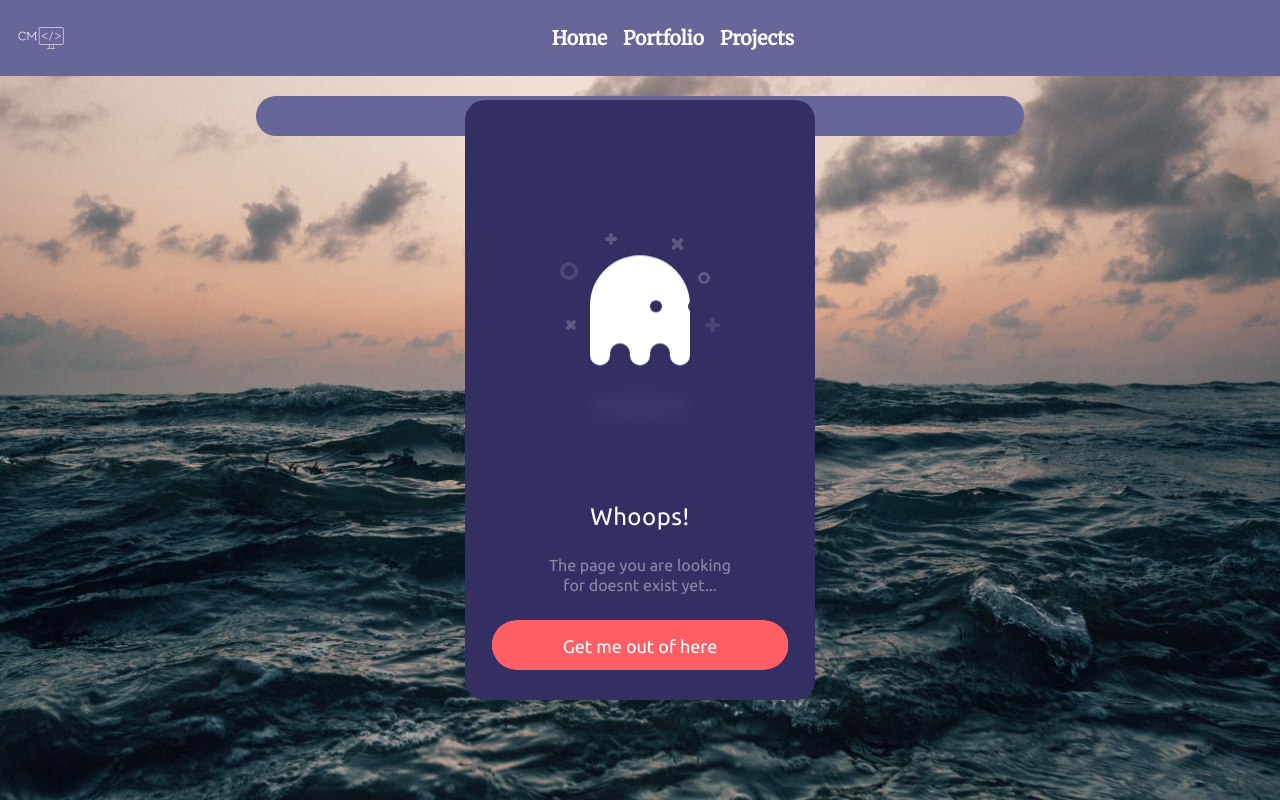
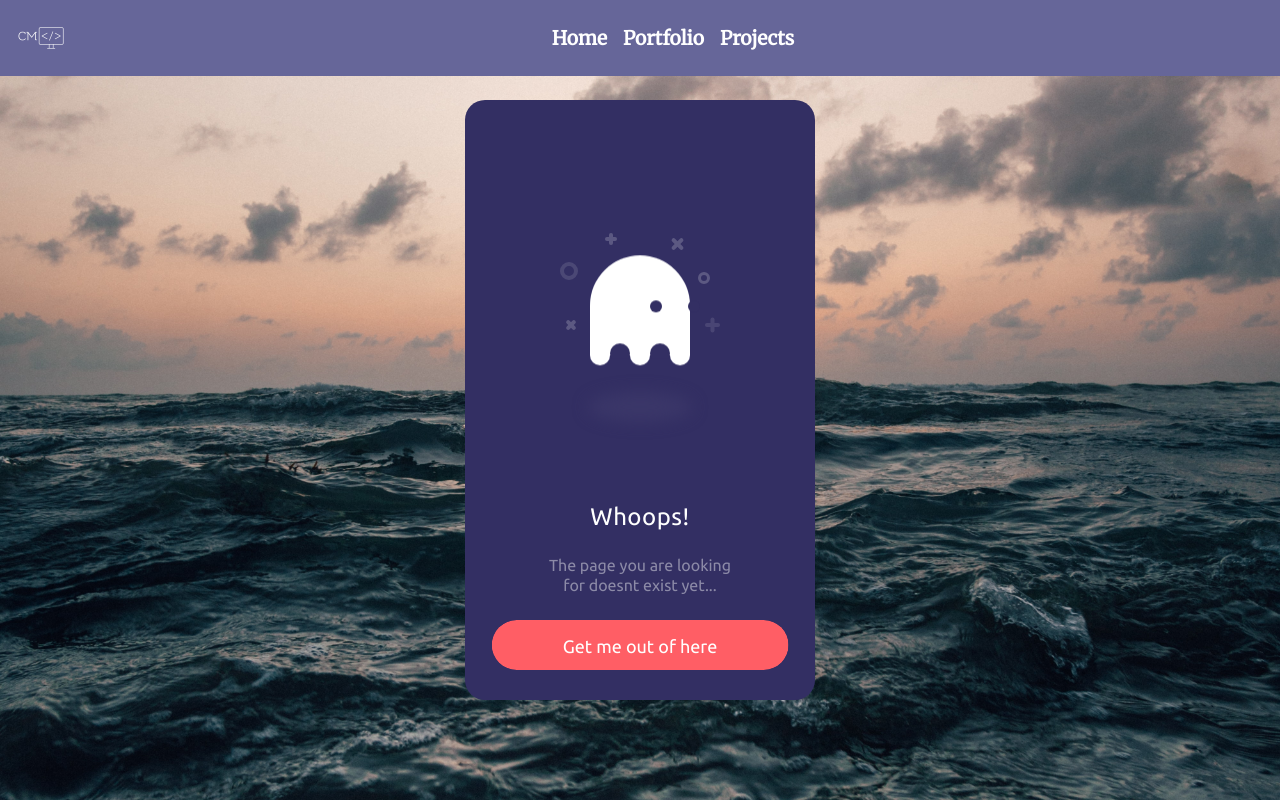
Before and after one commit to Calmac56/mysite, a Django app: template templates/mysiteapp/404.html in a window 1280 px wide. Run offline with Django 3.2, Linux system fonts and the light colour scheme; the template is opened without the code that fills it, so the values that code supplies are empty; some libraries are stand-ins or nearby versions.

Commit message:
changed 404 again

```diff
--- a/static/css/404.css
+++ b/static/css/404.css
@@ -290,13 +290,8 @@
        }
    }
 
-   #indexcont{
-    margin-top: 20px;
-    margin-right: 20vw;
-    background-color:#666699;
-    margin-left: 20vw;
-    border-radius: 25px;
-    padding-bottom: 20px;
-    padding-top: 20px;
-
-}
+   @media screen and (max-width: 600px) {
+       .box{
+           margin-top: 30px;
+       }
+   }
--- a/templates/mysiteapp/404.html
+++ b/templates/mysiteapp/404.html
@@ -25,8 +25,7 @@
 
     });
     </script>
-<div id="indexcont">
-<div class="box">
+<div class="box" >
     <div class="box__ghost">
       <div class="symbol"></div>
       <div class="symbol"></div>
@@ -62,5 +61,5 @@
     </div>
 
   </div>
-</div>
+
 {% endblock %}
```
